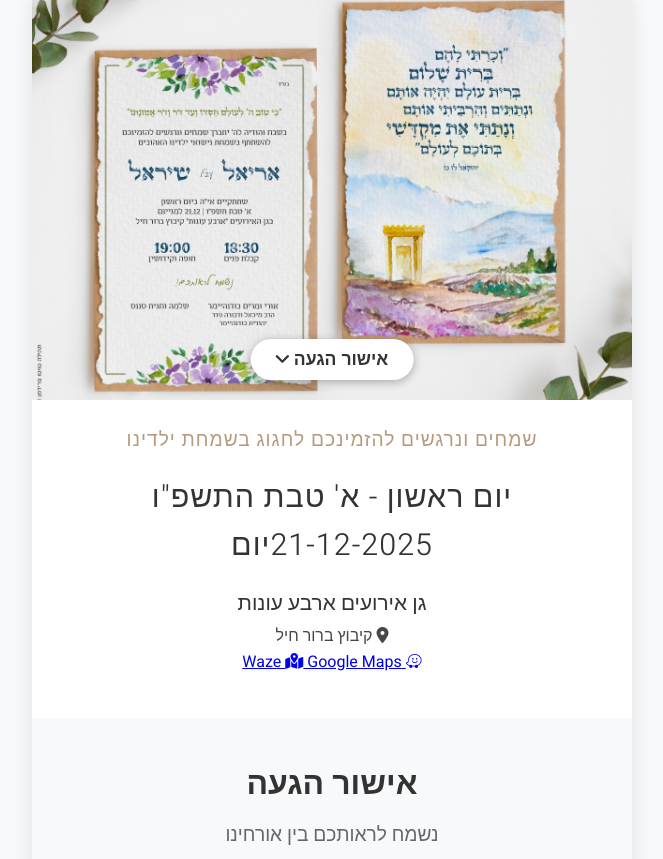
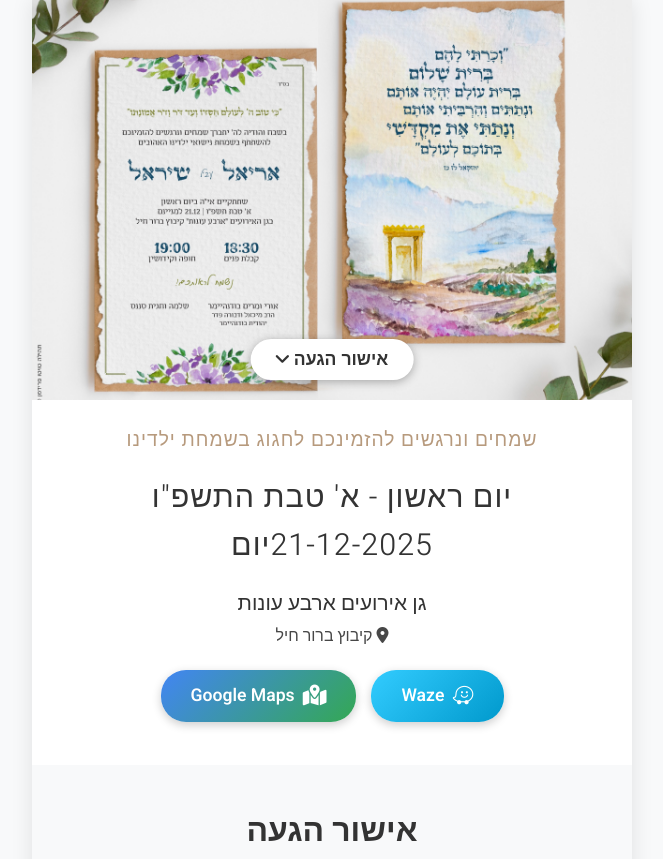
Before and after one commit to shirelsan/wedding, a plain HTML site: page index.html in a window 1280 px wide. Shown: the top 859 px of the page, without its empty margins (308-971 px from the left). Drawn offline with Linux system fonts and the light colour scheme.

Commit message:
Add navigation buttons styles to style.css

```diff
--- a/style.css
+++ b/style.css
@@ -442,3 +442,55 @@ input:focus {
         grid-column: span 1;
     }
 }
+/* כפתורי ניווט */
+.nav-buttons {
+    display: flex;
+    gap: 15px;
+    justify-content: center;
+    margin-top: 20px;
+    flex-wrap: wrap;
+}
+
+.nav-btn {
+    padding: 12px 30px;
+    color: white;
+    text-decoration: none;
+    border-radius: 25px;
+    font-size: 1.1em;
+    font-weight: 600;
+    transition: all 0.3s ease;
+    box-shadow: 0 3px 10px rgba(0, 0, 0, 0.2);
+    display: inline-flex;
+    align-items: center;
+    gap: 8px;
+}
+
+.nav-btn.waze {
+    background: linear-gradient(135deg, #33ccff 0%, #0099cc 100%);
+}
+
+.nav-btn.google {
+    background: linear-gradient(135deg, #4285f4 0%, #34a853 100%);
+}
+
+.nav-btn:hover {
+    transform: translateY(-3px);
+    box-shadow: 0 5px 15px rgba(0, 0, 0, 0.3);
+}
+
+.nav-btn i {
+    font-size: 1.2em;
+}
+
+/* רספונסיבי למובייל */
+@media (max-width: 768px) {
+    .nav-buttons {
+        flex-direction: column;
+        align-items: stretch;
+    }
+
+    .nav-btn {
+        width: 100%;
+        justify-content: center;
+    }
+}
```
